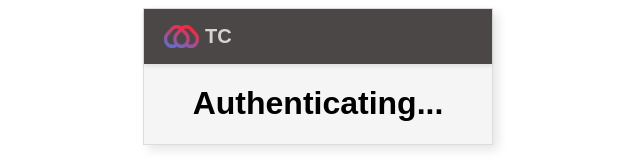
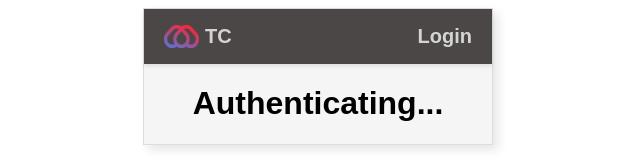
Before and after one commit to Skhuthon/Skhuthon_0th_TEAM10_FE, a Vue app: page /api/oauth2/callback/google in a window 1280 px wide. Shown: the top 160 px of the page, without its empty margins (322-962 px from the left). Built offline with nearby package versions, Linux system fonts and the light colour scheme; a web font is replaced by a local one.

Commit message:
Feat: 로그인 관련 정보 헤더 추가

```diff
--- a/package.json
+++ b/package.json
@@ -11,6 +11,7 @@
     "axios": "^1.7.2",
     "bootstrap": "^5.3.3",
     "core-js": "^3.8.3",
+    "mitt": "^3.0.1",
     "vue": "^3.4.30",
     "vue-router": "^4.0.3",
     "wordcloud": "^1.2.2"
--- a/src/apis/authService.js
+++ b/src/apis/authService.js
@@ -3,7 +3,6 @@ import instance from './axios';
 export async function getAccessToken(code) {
     try {
         const response = await instance.get("/api/oauth2/callback/google?code=" + code);
-        console.log(response.data);
         return response.data.accessToken;
     } catch(error) {
         alert('로그인 에러: ' + (error instanceof Error ? error.message : error));
@@ -32,3 +31,12 @@ export function checkLogin() {
         return false;
     }
 }
+
+export async function getUserInfo() {
+    try {
+        const response = await instance.get("/user");
+        return response.data
+    } catch (error) {
+        alert('로그인 에러: ' + (error instanceof Error ? error.message : error));
+    }
+}
--- a/src/components/HeaderComponent.vue
+++ b/src/components/HeaderComponent.vue
@@ -4,33 +4,60 @@
       <img src="../assets/logo.png" alt="logo" class="logo" />
       <span class="title">TC</span>
     </div>
+    <div class="user-info">
+      <div v-if="loggedIn" class="profile">
+        <img :src="loginData.pictureUrl" alt="Profile Picture" class="profile-picture">
+        <span class="title2">{{ loginData.name }}</span>
+      </div>
+      <div v-if="!loggedIn">
+        <span class="title login-link" @click="goLogin">Login</span>
+      </div>
+    </div>
   </div>
 </template>
 
 <script>
+import { checkLogin, getUserInfo } from "../apis/authService";
+
 export default {
   name: "HeaderComponent",
+  data() {
+    return {
+      loggedIn: false,
+      loginData: {},
+    };
+  },
+  async mounted() {
+    if (checkLogin()) {
+      this.loggedIn = true;
+      this.loginData = await getUserInfo();
+    }
+  },
   methods: {
     goHome() {
       this.$router.push("/");
+    },
+    goLogin() {
+      this.$router.push("/login");
     },
   },
 };
 </script>
 
 <style scoped>
+#header {
+  display: flex;
+  align-items: center;
+  justify-content: space-between; /* 좌우로 정렬 */
+  padding: 10px 20px;
+  background-color: #4b4747;
+  box-shadow: 0 2px 4px rgba(0, 0, 0, 0.1);
+}
+
 #toHome {
   display: flex;
   flex-direction: row;
   cursor: pointer;
-}
-
-#header {
-  display: flex;
-  align-items: center;
-  padding: 10px 20px;
-  background-color: #4b4747;
-  box-shadow: 0 2px 4px rgba(0, 0, 0, 0.1);
 }
 
 .logo {
@@ -43,4 +70,31 @@ export default {
   font-weight: bold;
   color: #d6d3d3;
 }
+
+.title2 {
+  font-size: 15px;
+  font-weight: bold;
+  color: #d6d3d3;
+}
+
+.user-info {
+  display: flex;
+  align-items: center;
+}
+
+.profile {
+  display: flex;
+  align-items: center;
+}
+
+.profile-picture {
+  width: 30px;
+  height: 30px;
+  border-radius: 50%; /* 둥글게 만듦 */
+  margin-right: 5px;
+}
+
+.login-link {
+  cursor: pointer;
+}
 </style>
```
Also changed, not shown: src/views/AuthCallback.vue (line endings or trailing spaces), 1 other file (tests, documents, lock files or other folders).
